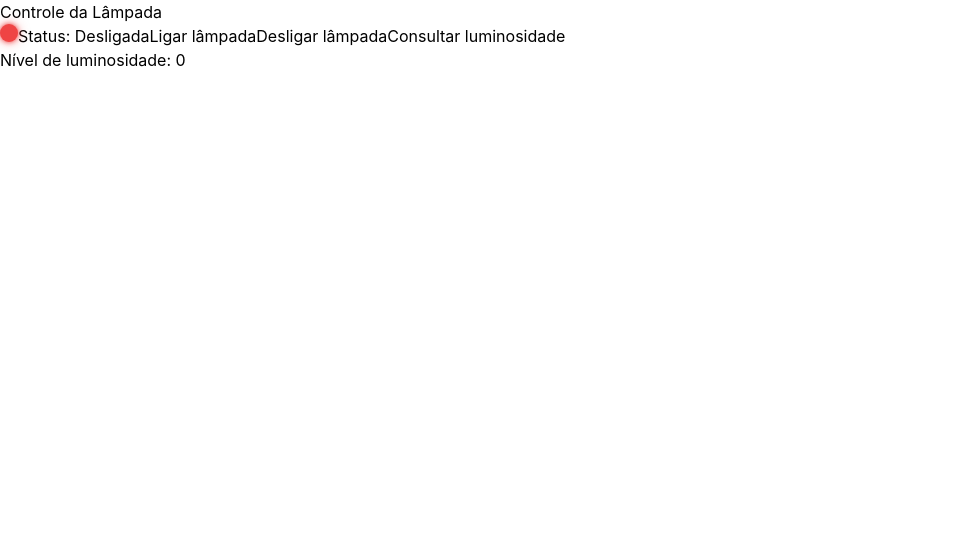
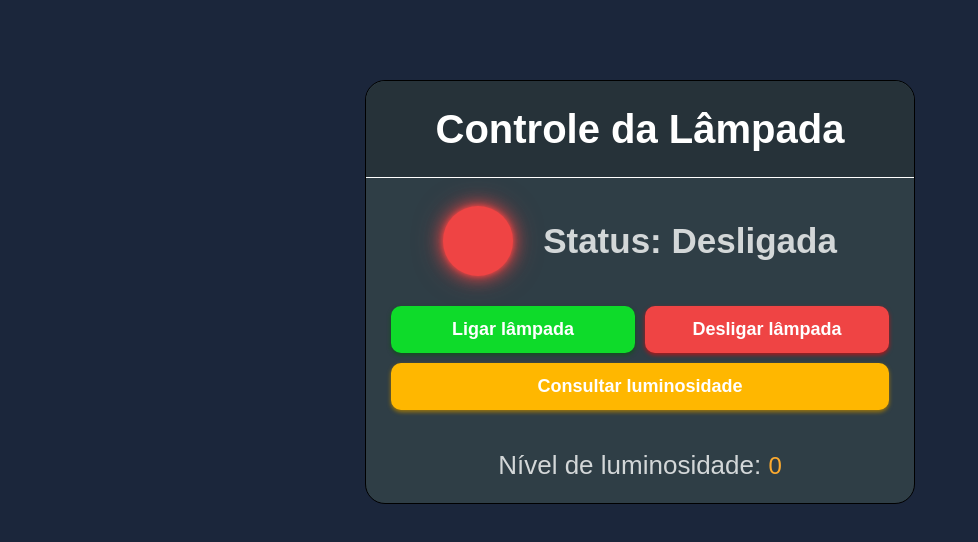
Before and after one commit to Leonardo-Daniel-SC/controle_lampada, a React (Vite) app: page / in a window 1280 px wide. Shown: the top 542 px of the page, without its empty margins (0-978 px from the left). Built offline with nearby package versions, Linux system fonts and the light colour scheme.

Commit message:
finalização

```diff
--- a/index.html
+++ b/index.html
@@ -1,5 +1,5 @@
 <!doctype html>
-<html lang="en">
+<html lang="pt-br">
   <head>
     <meta charset="UTF-8" />
     <link rel="icon" type="image/svg+xml" href="/favicon.svg" />
--- a/src/components/ControleLampada.jsx
+++ b/src/components/ControleLampada.jsx
@@ -7,7 +7,7 @@ const ControleLampada = () => {
     const ligarLampada = async () => {
         try {
             const resposta = await fetch(
-                "http://98.93.19.142:1026/v2/entities/urn:ngsi-ld:Lamp:002/attrs",
+                "http://54.224.122.27:1026/v2/entities/urn:ngsi-ld:Lamp:002/attrs",
                 {
                     method: "PATCH",
                     headers: {
@@ -35,7 +35,7 @@ const ControleLampada = () => {
     const desligarLampada = async () => {
         try {
             const resposta = await fetch(
-                "http://98.93.19.142:1026/v2/entities/urn:ngsi-ld:Lamp:002/attrs",
+                "http://54.224.122.27:1026/v2/entities/urn:ngsi-ld:Lamp:002/attrs",
                 {
                     method: "PATCH",
                     headers: {
@@ -63,7 +63,7 @@ const ControleLampada = () => {
     const consultarLuminosidade = async () => {
         try {
             const resposta = await fetch(
-                "http://98.93.19.142:1026/v2/entities/urn:ngsi-ld:Lamp:002/attrs/luminosity",
+                "http://54.224.122.27:1026/v2/entities/urn:ngsi-ld:Lamp:002/attrs/luminosity",
                 {
                     method: "GET",
 
@@ -92,21 +92,37 @@ const ControleLampada = () => {
 
     // PÁGINA
     return (
-        <div className="container-card ">
+        <div className="container-card">
             <h1>Controle da Lâmpada</h1>
+
+            <div className="card-section">
+                <div className="lista-status">
                     <span className={`led ${
                         status === "Ligada"
                         ? "led-verde"
                         : status === "Desligada"
                         ? "led-vermelho"
                         : "led-cinza"
-                }`}>
-            </span>
+                    }`}/>
                     <span className="card__status">Status: {status}</span>
-            <button className="card__btn" onClick={ligarLampada}>Ligar lâmpada</button>
-            <button className="card__btn" onClick={desligarLampada}>Desligar lâmpada</button>
-            <button className="card__btn" onClick={consultarLuminosidade}>Consultar luminosidade</button>
-            <p className="card__luminosidade">Nível de luminosidade: {luminosidade}</p>
+                </div>
+
+                <div className="btn-grupo">
+                    <div className="btn-row-top">
+                        <button className="card__btn btn-on" onClick={ligarLampada}>Ligar lâmpada</button>
+                        <button className="card__btn btn-off" onClick={desligarLampada}>Desligar lâmpada</button>
+                    </div>
+                    <button className="card__btn btn-cons" onClick={consultarLuminosidade}>Consultar luminosidade</button>
+                </div>
+            </div>
+
+            <div className="card-section">
+                <div className="container-luminosidade">
+                    <p className="card__luminosidade">Nível de luminosidade: <span>{luminosidade}</span></p>
+                </div>
+            </div>
+
+
         </div>
     );
 };
--- a/src/index.css
+++ b/src/index.css
@@ -1,4 +1,23 @@
 @import "tailwindcss";
+@import url('https://fonts.googleapis.com/css2?family=Poppins:ital,wght@0,100;0,200;0,300;0,400;0,500;0,600;0,700;0,800;0,900;1,100;1,200;1,300;1,400;1,500;1,600;1,700;1,800;1,900&display=swap');
+
+:root {
+    --cor-primaria: #000;
+    --cor-secundaria: #263239;
+    --cor-background: #1B263B;
+    --cor-card: #2F3E46;
+    --cor-hover: #000B58;
+    --fonte-primaria: "Poppins", sans-serif;
+}
+
+*{
+    font-family: var(--fonte-primaria);
+    font-size: 24px;
+}
+
+html {
+    background-color: var(--cor-background);
+}
 
 .indicador-status {
     display: flex;
@@ -8,8 +27,8 @@
 
 /* LED */
 .led {
-    width: 18px;
-    height: 18px;
+    width: 70px;
+    height: 70px;
     border-radius: 50%;
     display: inline-block;
     position: relative;
@@ -34,7 +53,10 @@
 
     box-shadow:
         0 0 5px #ef4444,
-        0 0 12px rgba(239, 68, 68, 0.5);
+        0 0 15px #ef4444,
+        0 0 30px rgba(239, 68, 68, 0.5);
+
+    animation: pulsar-vermelho 2s infinite;
 }
 
 /* LED de erro */
@@ -69,3 +91,178 @@
             0 0 25px rgba(34, 197, 94, 0.5);
     }
 }
+
+@keyframes pulsar-vermelho {
+
+    0% {
+        box-shadow:
+            0 0 5px #ef4444,
+            0 0 15px #ef4444,
+            0 0 25px rgba(239, 68, 68, 0.5);
+    }
+
+    50% {
+        box-shadow:
+            0 0 8px #ef4444,
+            0 0 20px #ef4444,
+            0 0 40px rgba(239, 68, 68, 0.8);
+    }
+
+    100% {
+        box-shadow:
+            0 0 5px #ef4444,
+            0 0 15px #ef4444,
+            0 0 25px rgba(239, 68, 68, 0.5);
+    }
+}
+
+.container-card {
+    background: var(--cor-card);
+    width: 100%;
+    max-width: 550px;
+    margin: 80px auto;
+    border-radius: 20px;
+    border: 1px solid ;
+}
+
+.container-card h1 {
+    font-size: 40px;
+    text-align: center;
+    padding: 18px;
+    margin: 0;
+    font-weight: bold;
+    color: #ffffff;
+    background: var(--cor-secundaria);
+    border-bottom: 1px solid ;
+    border-radius: 20px 20px 0 0;
+
+}
+
+.card-section {
+    padding: 18px 25px;
+
+}
+
+.lista-status {
+    display: flex;
+    align-items: center;
+    justify-content: center;
+    gap: 30px;
+    margin-bottom: 40px;
+    transform: translateY(10px);
+}
+
+.led {
+    width: 70px;
+    height: 70px;
+}
+
+.card__status {
+    font-size: 35px;
+    font-weight: 700;
+    max-width: 300px;
+    color: #ffffffca;
+}
+
+.btn-grupo {
+    display: flex;
+    flex-direction: column;
+    gap: 10px;
+}
+
+.btn-row-top {
+    display: flex;
+    gap: 10px;
+    width: 100%;
+}
+
+.btn-row-top .card__btn {
+    flex: 1;
+}
+
+.card__btn {
+    padding: 10px 16px;
+    font-size: 18px;
+    font-weight: 600;
+    border-radius: 10px;
+    cursor: pointer;
+    color: #ffffff;
+}
+
+.card__btn:active {
+    transform: scale(0.95);
+}
+
+.btn-on {
+    background-color: #0edb2a;
+    box-shadow: 0 2px 4px rgba(3, 89, 6, 0.626);
+    transition: all 0.3s ease;
+}
+
+.btn-on:hover {
+    background-color: #00b40cbe;
+    color: rgb(225, 224, 224);
+
+}
+
+
+.btn-off {
+    background-color: #ef4444;
+    box-shadow: 0 2px 4px rgba(255, 0, 0, 0.626);
+    transition: all 0.3s ease;
+}
+
+.btn-off:hover {
+    background-color: #ff1d1d96;
+    color: rgb(225, 224, 224);
+}
+
+
+.btn-cons {
+    width: 100%;
+    background-color: rgb(255, 183, 0);
+    box-shadow: 0 2px 4px rgba(162, 121, 8, 0.975);
+    transition: all 0.3s ease;
+}
+
+.btn-cons:hover {
+    background-color: rgba(255, 158, 3, 0.737);
+    color: rgb(225, 224, 224);
+}
+
+.container-luminosidade {
+    display: flex;
+    justify-content: center;
+    gap: 10px;
+}
+
+.card__luminosidade {
+    margin: 0;
+    font-size: 26px;
+    font-weight: 400;
+    color: #ffffffca;
+}
+
+.card__luminosidade span {
+    color: rgb(252, 170, 47);
+}
+
+@media (max-width: 850px) {
+    .container-card {
+        width: 100%;
+        max-width: 350px;
+        margin: 170px auto;
+    }
+
+    .container-card h1 {
+        font-size: 24px;
+    }
+
+    .card__status {
+        font-size: 22px;
+    }
+
+    .card__luminosidade {
+        font-size: 22px;
+    }
+}
```
Also changed, not shown: 1 other file (tests, documents, lock files or other folders). Lines whose indentation alone changed are shown as unchanged.
